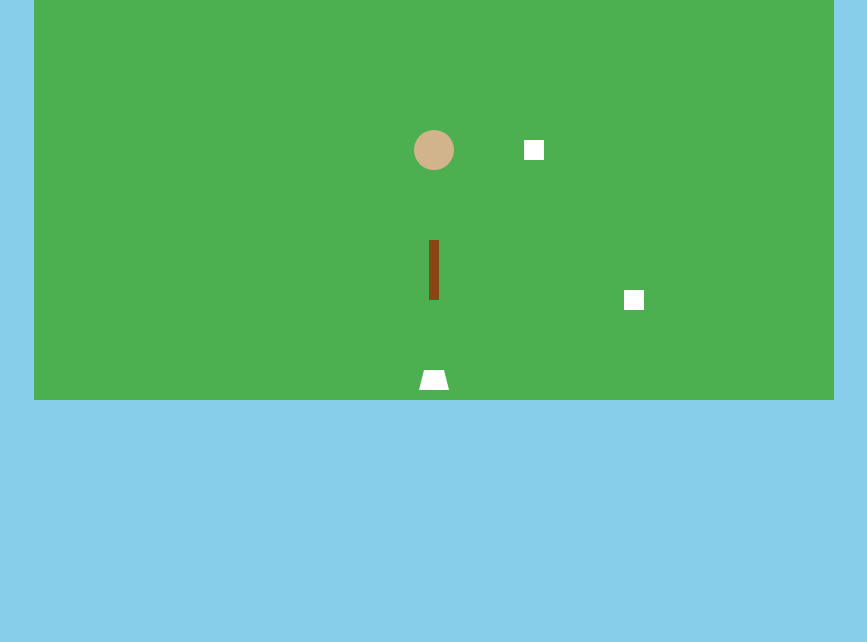
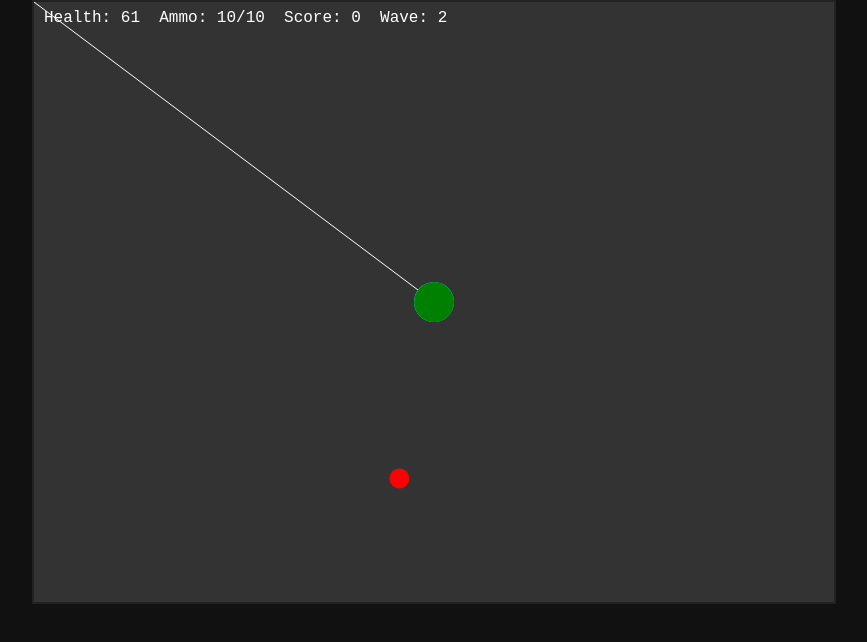
Before and after one commit to SolarPandora184/zelda, a plain HTML site: page index.html in a window 1280 px wide. Shown: the whole page, without its empty margins (206-1073 px from the left). Drawn offline with Linux system fonts and the light colour scheme.

Commit message:
Update index.html

```diff
--- a/index.html
+++ b/index.html
@@ -1,217 +1,227 @@
 <!DOCTYPE html>
 <html lang="en">
 <head>
-  <meta charset="UTF-8" />
-  <title>Baseball Game</title>
+  <meta charset="UTF-8">
+  <title>Zombie Survival Game</title>
   <style>
     html, body {
       margin: 0;
-      padding: 0;
+      background: #111;
       overflow: hidden;
-      background: #87CEEB;
     }
     canvas {
       display: block;
       margin: auto;
-      background: #4CAF50;
+      background: #333;
+      border: 2px solid #222;
     }
   </style>
 </head>
 <body>
-<canvas id="game" width="800" height="400"></canvas>
+<canvas id="game" width="800" height="600"></canvas>
 <script>
-  const canvas = document.getElementById('game');
-  const ctx = canvas.getContext('2d');
+const canvas = document.getElementById('game');
+const ctx = canvas.getContext('2d');
 
-  let gameStarted = false;
+let keys = {};
+let bullets = [];
+let zombies = [];
+let healthPacks = [];
 
-  let ball = {
-    x: 400,
-    y: 150,
-    radius: 8,
-    speedX: 0,
-    speedY: 0,
-    active: false,
-    hit: false
-  };
+const player = {
+  x: 400, y: 300, r: 20, speed: 3, health: 100, ammo: 10, maxAmmo: 10, score: 0,
+  reloading: false
+};
 
-  let bat = {
-    x: 400,
-    y: 300,
-    width: 10,
-    height: 60,
-    angle: 0,
-    swinging: false
-  };
+let mouse = { x: 0, y: 0 };
+let gameOver = false;
+let wave = 1;
+let spawnCooldown = 0;
 
-  let runner = {
-    x: 400,
-    y: 390,
-    running: false,
-    stage: 0 // 0 = home, 1 = to first, 2 = to second, 3 = stopped
-  };
+document.addEventListener('keydown', e => keys[e.key] = true);
+document.addEventListener('keyup', e => keys[e.key] = false);
+canvas.addEventListener('mousemove', e => {
+  const rect = canvas.getBoundingClientRect();
+  mouse.x = e.clientX - rect.left;
+  mouse.y = e.clientY - rect.top;
+});
+canvas.addEventListener('mousedown', shoot);
 
-  const firstBase = { x: 600, y: 300 };
-  const secondBase = { x: 500, y: 150 };
+function shoot() {
+  if (player.ammo > 0 && !player.reloading && !gameOver) {
+    const angle = Math.atan2(mouse.y - player.y, mouse.x - player.x);
+    bullets.push({ x: player.x, y: player.y, dx: Math.cos(angle) * 8, dy: Math.sin(angle) * 8 });
+    player.ammo--;
+  }
+}
 
-  function drawField() {
-    ctx.fillStyle = '#4CAF50';
-    ctx.fillRect(0, 0, canvas.width, canvas.height);
+document.addEventListener('keydown', e => {
+  if (e.key === 'r' && !player.reloading && !gameOver) {
+    reload();
+  }
+});
 
-    // Pitcher's mound
-    ctx.fillStyle = '#D2B48C';
-    ctx.beginPath();
-    ctx.arc(400, 150, 20, 0, Math.PI * 2);
-    ctx.fill();
+function reload() {
+  player.reloading = true;
+  setTimeout(() => {
+    player.ammo = player.maxAmmo;
+    player.reloading = false;
+  }, 1000);
+}
 
-    // Home plate
-    ctx.fillStyle = 'white';
-    ctx.beginPath();
-    ctx.moveTo(390, 370);
-    ctx.lineTo(410, 370);
-    ctx.lineTo(415, 390);
-    ctx.lineTo(385, 390);
-    ctx.closePath();
-    ctx.fill();
+function spawnZombie() {
+  const edges = [
+    { x: Math.random() * canvas.width, y: -30 },
+    { x: Math.random() * canvas.width, y: canvas.height + 30 },
+    { x: -30, y: Math.random() * canvas.height },
+    { x: canvas.width + 30, y: Math.random() * canvas.height }
+  ];
+  const pos = edges[Math.floor(Math.random() * edges.length)];
+  zombies.push({ x: pos.x, y: pos.y, r: 20, speed: 1.5 + Math.random(), hit: false });
+}
 
-    // First base
-    ctx.fillStyle = 'white';
-    ctx.fillRect(firstBase.x - 10, firstBase.y - 10, 20, 20);
+function spawnHealthPack() {
+  healthPacks.push({
+    x: 50 + Math.random() * 700,
+    y: 50 + Math.random() * 500,
+    r: 10,
+    active: true
+  });
+}
 
-    // Second base
-    ctx.fillStyle = 'white';
-    ctx.fillRect(secondBase.x - 10, secondBase.y - 10, 20, 20);
-  }
+function update() {
+  if (gameOver) return;
 
-  function drawBall() {
-    if (ball.active) {
-      ctx.fillStyle = 'white';
-      ctx.beginPath();
-      ctx.arc(ball.x, ball.y, ball.radius, 0, Math.PI * 2);
-      ctx.fill();
-    }
-  }
+  // Movement
+  if (keys['w']) player.y -= player.speed;
+  if (keys['s']) player.y += player.speed;
+  if (keys['a']) player.x -= player.speed;
+  if (keys['d']) player.x += player.speed;
 
-  function drawBat() {
-    ctx.save();
-    ctx.translate(bat.x, bat.y);
-    ctx.rotate(bat.angle);
-    ctx.fillStyle = '#8B4513';
-    ctx.fillRect(-bat.width / 2, -bat.height, bat.width, bat.height);
-    ctx.restore();
-  }
+  // Bullets
+  bullets.forEach(b => {
+    b.x += b.dx;
+    b.y += b.dy;
+  });
+  bullets = bullets.filter(b => b.x > 0 && b.x < canvas.width && b.y > 0 && b.y < canvas.height);
 
-  function drawRunner() {
-    if (runner.stage > 0 && runner.stage <= 3) {
-      ctx.fillStyle = 'blue';
-      ctx.beginPath();
-      ctx.arc(runner.x, runner.y, 10, 0, Math.PI * 2);
-      ctx.fill();
-    }
-  }
+  // Zombies follow
+  zombies.forEach(z => {
+    const angle = Math.atan2(player.y - z.y, player.x - z.x);
+    z.x += Math.cos(angle) * z.speed;
+    z.y += Math.sin(angle) * z.speed;
+  });
 
-  function pitchBall() {
-    ball.x = 400;
-    ball.y = 150;
-    ball.speedY = 3;
-    ball.speedX = (Math.random() - 0.5) * 2;
-    ball.active = true;
-    ball.hit = false;
-  }
+  // Collision: bullets vs zombies
+  bullets.forEach((b, i) => {
+    zombies.forEach((z, j) => {
+      const dist = Math.hypot(b.x - z.x, b.y - z.y);
+      if (dist < z.r) {
+        zombies.splice(j, 1);
+        bullets.splice(i, 1);
+        player.score++;
+      }
+    });
+  });
 
-  function updateBall() {
-    if (ball.active) {
-      ball.x += ball.speedX;
-      ball.y += ball.speedY;
-
-      if (ball.y > 380 && !ball.hit) {
-        ball.active = false;
-        setTimeout(pitchBall, 1000);
+  // Collision: zombies vs player
+  zombies.forEach(z => {
+    const dist = Math.hypot(player.x - z.x, player.y - z.y);
+    if (dist < player.r + z.r) {
+      player.health -= 0.5;
+      if (player.health <= 0) {
+        player.health = 0;
+        gameOver = true;
       }
-
-      if (ball.hit && (ball.x < 0 || ball.x > 800 || ball.y < 0)) {
-        ball.active = false;
-        setTimeout(pitchBall, 1000);
-      }
-    }
-  }
-
-  function updateRunner() {
-    if (runner.stage === 1) {
-      moveToBase(firstBase.x, firstBase.y, () => {
-        runner.stage = 2;
-      });
-    } else if (runner.stage === 2) {
-      moveToBase(secondBase.x, secondBase.y, () => {
-        runner.stage = 3; // stop at second
-      });
-    }
-  }
-
-  function moveToBase(baseX, baseY, onArrive) {
-    const dx = baseX - runner.x;
-    const dy = baseY - runner.y;
-    const dist = Math.hypot(dx, dy);
-
-    if (dist < 5) {
-      onArrive();
-    } else {
-      runner.x += dx / dist * 2;
-      runner.y += dy / dist * 2;
-    }
-  }
-
-  function swingBat() {
-    if (!bat.swinging) {
-      bat.swinging = true;
-      let swingAngle = 0;
-      const swingInterval = setInterval(() => {
-        swingAngle += 0.2;
-        bat.angle = swingAngle;
-        if (swingAngle >= 1.2) {
-          clearInterval(swingInterval);
-          bat.angle = 0;
-          bat.swinging = false;
-        }
-      }, 16);
-
-      // Check collision
-      if (
-        ball.active &&
-        ball.y > bat.y - bat.height &&
-        ball.y < bat.y &&
-        Math.abs(ball.x - bat.x) < 30
-      ) {
-        ball.speedY = -6;
-        ball.speedX *= 3;
-        ball.hit = true;
-        runner.x = 400;
-        runner.y = 390;
-        runner.stage = 1; // start to first
-      }
-    }
-  }
-
-  function loop() {
-    drawField();
-    drawBall();
-    drawBat();
-    drawRunner();
-    updateBall();
-    updateRunner();
-    requestAnimationFrame(loop);
-  }
-
-  canvas.addEventListener('click', () => {
-    if (!gameStarted) {
-      gameStarted = true;
-      pitchBall();
-    } else {
-      swingBat();
     }
   });
 
-  loop();
+  // Health pack pickup
+  healthPacks.forEach((p, i) => {
+    const dist = Math.hypot(player.x - p.x, player.y - p.y);
+    if (dist < player.r + p.r && p.active) {
+      player.health = Math.min(player.health + 30, 100);
+      p.active = false;
+    }
+  });
+
+  // Spawn logic
+  if (spawnCooldown <= 0) {
+    for (let i = 0; i < wave; i++) spawnZombie();
+    if (Math.random() < 0.3) spawnHealthPack();
+    spawnCooldown = 400;
+    wave++;
+  } else {
+    spawnCooldown--;
+  }
+}
+
+function draw() {
+  ctx.clearRect(0, 0, canvas.width, canvas.height);
+
+  // Player
+  ctx.fillStyle = 'cyan';
+  ctx.beginPath();
+  ctx.arc(player.x, player.y, player.r, 0, Math.PI * 2);
+  ctx.fill();
+
+  // Gun direction line
+  ctx.strokeStyle = 'white';
+  ctx.beginPath();
+  ctx.moveTo(player.x, player.y);
+  ctx.lineTo(mouse.x, mouse.y);
+  ctx.stroke();
+
+  // Bullets
+  ctx.fillStyle = 'yellow';
+  bullets.forEach(b => {
+    ctx.beginPath();
+    ctx.arc(b.x, b.y, 5, 0, Math.PI * 2);
+    ctx.fill();
+  });
+
+  // Zombies
+  ctx.fillStyle = 'green';
+  zombies.forEach(z => {
+    ctx.beginPath();
+    ctx.arc(z.x, z.y, z.r, 0, Math.PI * 2);
+    ctx.fill();
+  });
+
+  // Health packs
+  healthPacks.forEach(p => {
+    if (p.active) {
+      ctx.fillStyle = 'red';
+      ctx.beginPath();
+      ctx.arc(p.x, p.y, p.r, 0, Math.PI * 2);
+      ctx.fill();
+    }
+  });
+
+  // UI
+  ctx.fillStyle = 'white';
+  ctx.font = '16px monospace';
+  ctx.fillText(`Health: ${Math.floor(player.health)}  Ammo: ${player.ammo}/${player.maxAmmo}  Score: ${player.score}  Wave: ${wave}`, 10, 20);
+  if (player.reloading) ctx.fillText(`Reloading...`, 10, 40);
+
+  if (gameOver) {
+    ctx.fillStyle = 'rgba(0,0,0,0.7)';
+    ctx.fillRect(0, 0, canvas.width, canvas.height);
+    ctx.fillStyle = 'red';
+    ctx.font = '40px sans-serif';
+    ctx.fillText('GAME OVER', 300, 300);
+    ctx.font = '20px sans-serif';
+    ctx.fillText(`Score: ${player.score}`, 350, 340);
+  }
+}
+
+function gameLoop() {
+  update();
+  draw();
+  requestAnimationFrame(gameLoop);
+}
+
+gameLoop();
 </script>
 </body>
 </html>
```
